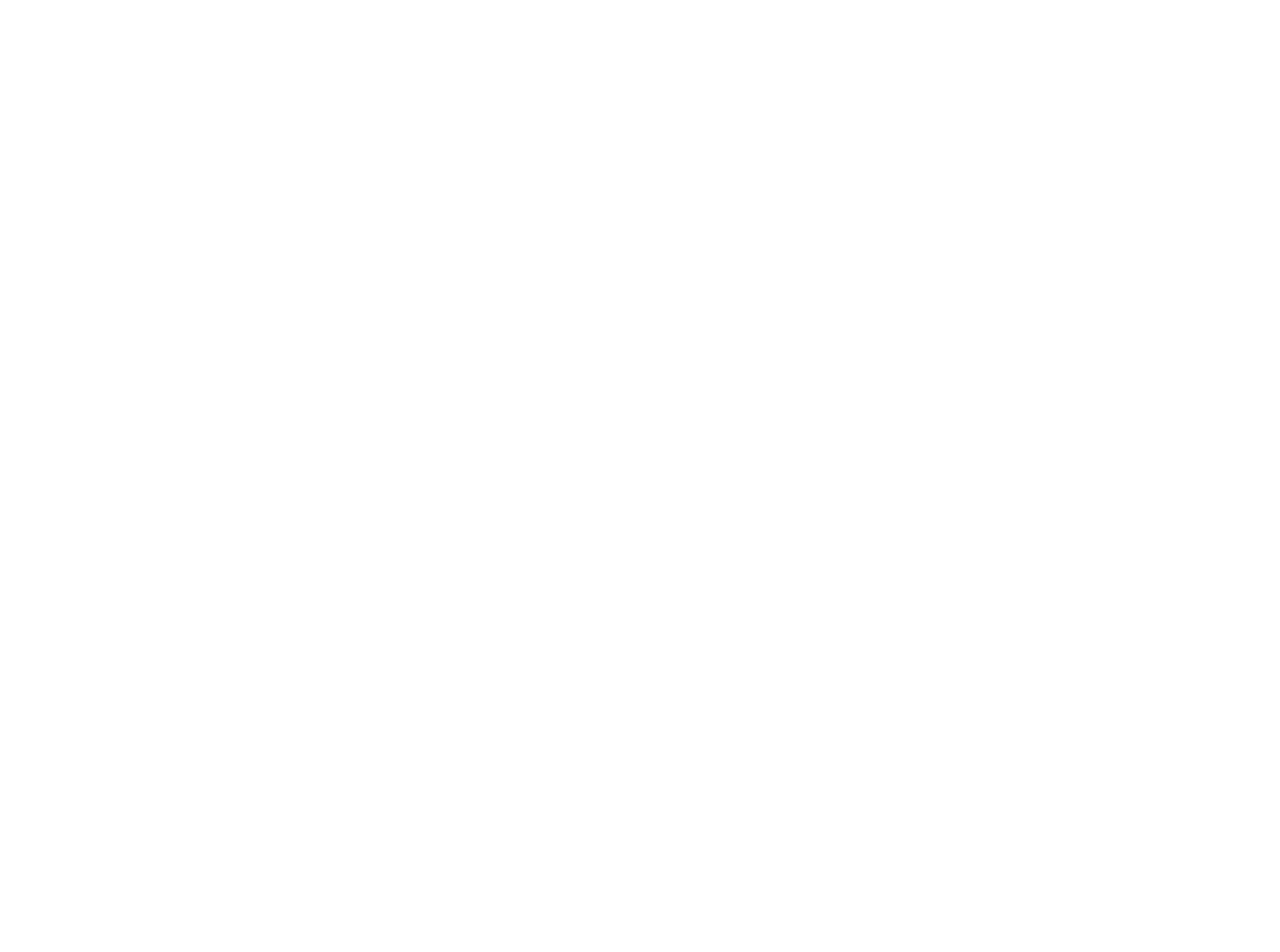
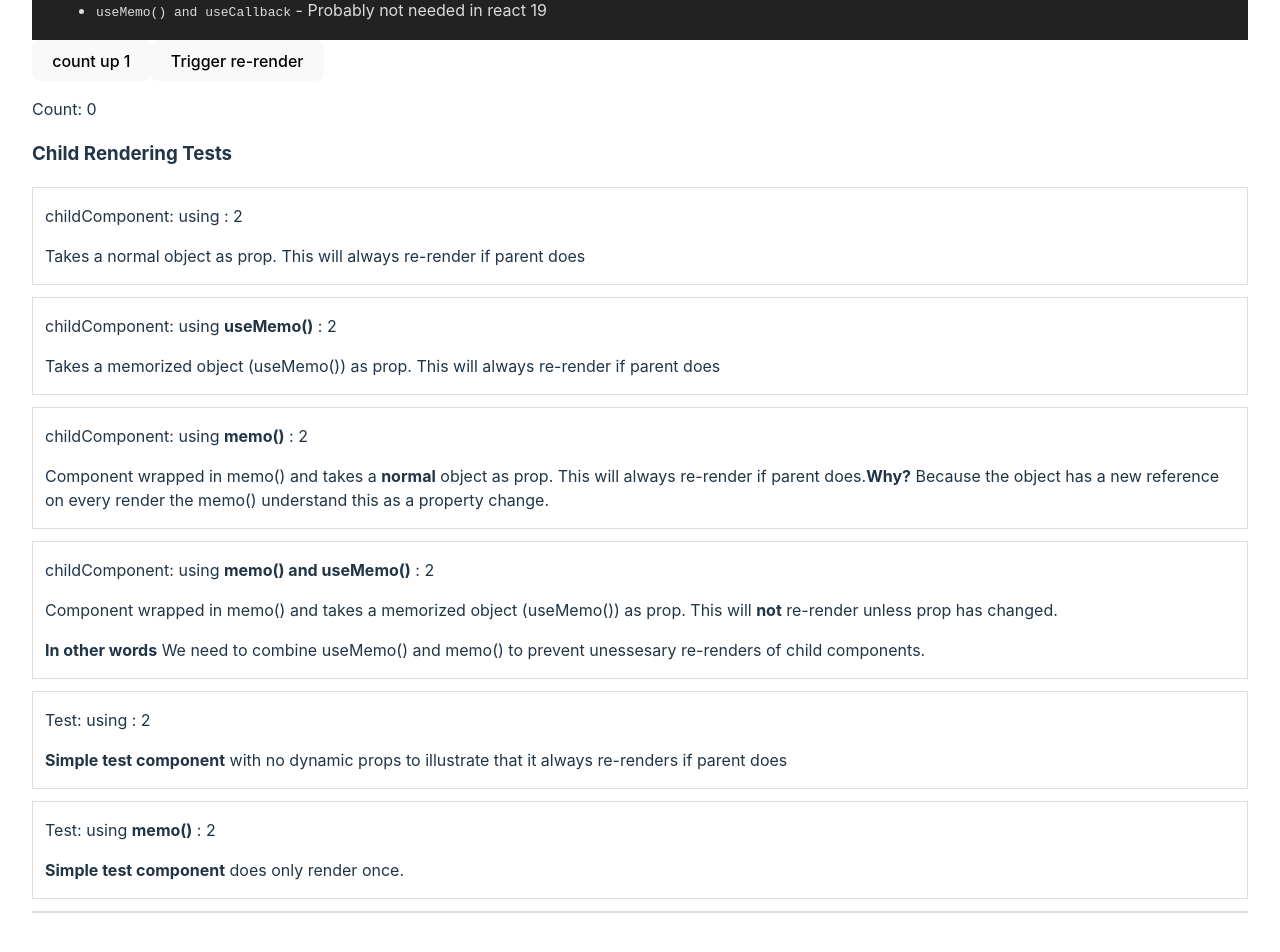
Before and after one commit to rickardd/react-sandbox, a React (Vite) app: page /react-useMemo-useCallback in a window 1280 px wide. Before the commit this address had no page. Shown: the part 640-1592 px from the top of the page. Before the commit the page ends 800 px from the top, so only its background shows below. Built offline with nearby package versions, Linux system fonts and the light colour scheme.

Commit message:
Add useMemo, memo and useCallback examples

```diff
--- a/src/App.tsx
+++ b/src/App.tsx
@@ -14,6 +14,7 @@ import { MyRoutes } from "./components/MyRoutes";
 import { MemoComponent } from "./components/MemoComponent";
 import { PassingData } from "./components/PassingData";
 import { Context } from "./components/Context";
+import { MemoAndCallbackHooks } from "./components/MemoAndCallbackHooks";
 
 const App = () => {
   return (
@@ -35,10 +36,9 @@ const App = () => {
           <li>
             <Link to="/use-effects">useEffects</Link>
           </li>
-          {/* <li>
-            ToDo
-            <Link to="/react-memo">useMemo</Link>
-          </li> */}
+          <li>
+            <Link to="/react-useMemo-useCallback">useMemo and useCallback</Link>
+          </li>
           <li>
             <Link to="/react-memo">memo</Link>
           </li>
@@ -73,6 +73,7 @@ const App = () => {
         <Route path="/signal" element={<Signal />} />
         <Route path="/use-effects" element={<SideEffects />} />
         <Route path="/use-memo" element={<MemoComponent />} />
+        <Route path="/react-useMemo-useCallback" element={<MemoAndCallbackHooks />} />
         <Route path="/use-context" element={<Context />} />
         <Route path="/zod" element={<FormWithZod />} />
         <Route path="/react-query" element={<PostList />} />
--- /dev/null
+++ b/src/components/MemoAndCallbackHooks.tsx
@@ -0,0 +1,132 @@
+import { memo, useEffect, useMemo, useRef, useState } from "react";
+import ReactMarkdown from "react-markdown";
+
+const boxStyle = { border: "1px solid #ddd", padding: "0px 12px", marginBottom: "12px" };
+
+const markdownContent = `
+- \`memo()\` - this is the only way to prevent child components to re-render when parent re-renders.
+- \`memo()\` - Is a higher-order component that memoizes a functional component. It prevents the component from re-rendering if its props have not changed.
+- \`useMemo() \` - useMemo is used to memoize the result of a computation. It helps avoid expensive calculations on every render by caching the result and only recalculating it when its dependencies change.
+- \`useMemo() and useCallback\` - cannot prevent child components from re-rendering
+- \`useMemo() and useCallback\` - use to prevent e.g useEffect to render every time
+- \`useMemo() and useCallback\` - use to prevent heavy calculation from re calculate on every render
+- \`useMemo() and useCallback\` - most often needed if we need to a value or a method in a dependancy array e.g useEffect.
+- \`useMemo() and useCallback\` - Probably not needed in react 19
+`;
+
+const ChildComponent = ({ bigObject, title }) => {
+  const renderCount = useRef(0);
+  console.log("childComponent  bigObject", bigObject);
+
+  renderCount.current += 1;
+
+  return (
+    <p>
+      childComponent: using <strong>{title}</strong> : {renderCount.current}
+    </p>
+  );
+};
+
+const ChildComponentMemo = memo(ChildComponent);
+
+const Test = ({ title }) => {
+  // Component renders every time parent re-renders
+  const renderCount = useRef(0);
+
+  renderCount.current += 1;
+
+  return (
+    <p>
+      Test: using <strong>{title}</strong> : {renderCount.current}
+    </p>
+  );
+};
+
+// Component does not re-render when parent updates
+const TestMemo = memo(Test);
+
+export const MemoAndCallbackHooks = () => {
+  const [count, setCount] = useState(0);
+  const [count1, setCount1] = useState(0);
+
+  // --- Simple object
+  const bigObject = { foo: 1, bar: 2, count: count };
+
+  useEffect(() => {
+    console.log("bigObject", "runs on every render");
+  }, [bigObject]);
+
+  // --- Memorized object
+  const bigObjectMemo = useMemo(() => {
+    console.log("bigObjectMemo", "only runs when count has changed");
+    return { foo: 1, bar: 2, count: count };
+  }, [count]);
+
+  useEffect(() => {
+    console.log("only runs if count has changed");
+  }, [bigObjectMemo]);
+
+  return (
+    <>
+      <div style={{ backgroundColor: "#222", color: "#ddd", padding: "2px 24px" }}>
+        <ReactMarkdown>{markdownContent}</ReactMarkdown>
+      </div>
+      <div>
+        <button
+          onClick={() => {
+            setCount((prev) => prev + 1);
+          }}
+        >
+          count up 1
+        </button>
+        <button
+          onClick={() => {
+            setCount1((prev) => prev + 1);
+          }}
+        >
+          Trigger re-render
+        </button>
+        <p>Count: {count}</p>
+
+        <h3>Child Rendering Tests</h3>
+        <div style={boxStyle}>
+          <ChildComponent bigObject={bigObject} title={""}></ChildComponent>
+          <p>Takes a normal object as prop. This will always re-render if parent does</p>
+        </div>
+        <div style={boxStyle}>
+          <ChildComponent bigObject={bigObjectMemo} title={"useMemo()"}></ChildComponent>
+          <p>Takes a memorized object (useMemo()) as prop. This will always re-render if parent does</p>
+        </div>
+        <div style={boxStyle}>
+          <ChildComponentMemo bigObject={bigObject} title={"memo()"}></ChildComponentMemo>
+          <p>
+            Component wrapped in memo() and takes a <strong>normal</strong> object as prop. This will always re-render if parent does.
+            <strong>Why?</strong> Because the object has a new reference on every render the memo() understand this as a property change.
+          </p>
+        </div>
+        <div style={boxStyle}>
+          <ChildComponentMemo bigObject={bigObjectMemo} title={"memo() and useMemo()"}></ChildComponentMemo>
+          <p>
+            Component wrapped in memo() and takes a memorized object (useMemo()) as prop. This will <strong>not</strong> re-render unless prop has changed.
+          </p>
+          <p>
+            <strong>In other words</strong> We need to combine useMemo() and memo() to prevent unessesary re-renders of child components.
+          </p>
+        </div>
+        <div style={boxStyle}>
+          <Test title=""></Test>
+          <p>
+            <strong>Simple test component</strong> with no dynamic props to illustrate that it always re-renders if parent does
+          </p>
+        </div>
+        <div style={boxStyle}>
+          <TestMemo title="memo()"></TestMemo>
+          <p>
+            <strong>Simple test component</strong> does only render once.
+          </p>
+        </div>
+        <div style={boxStyle}></div>
+      </div>
+    </>
+  );
+};
```
